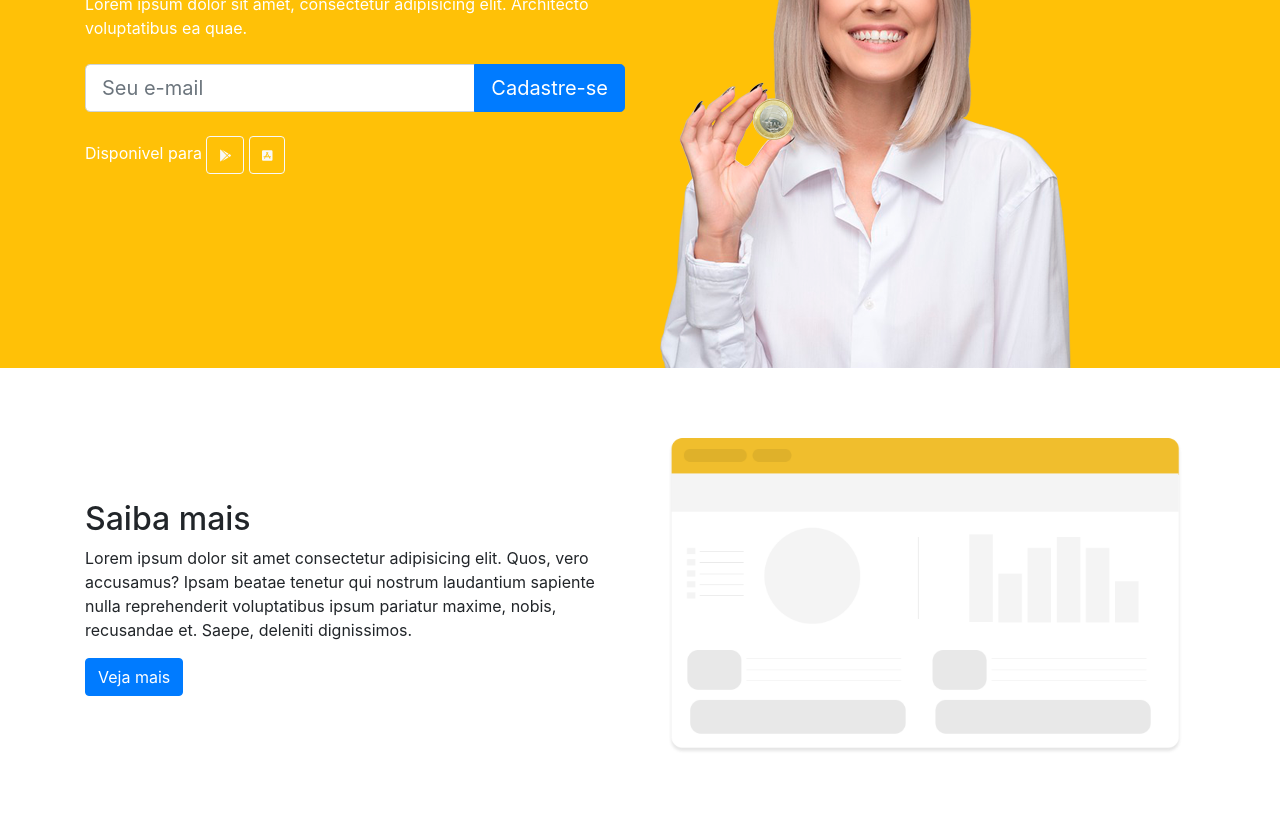
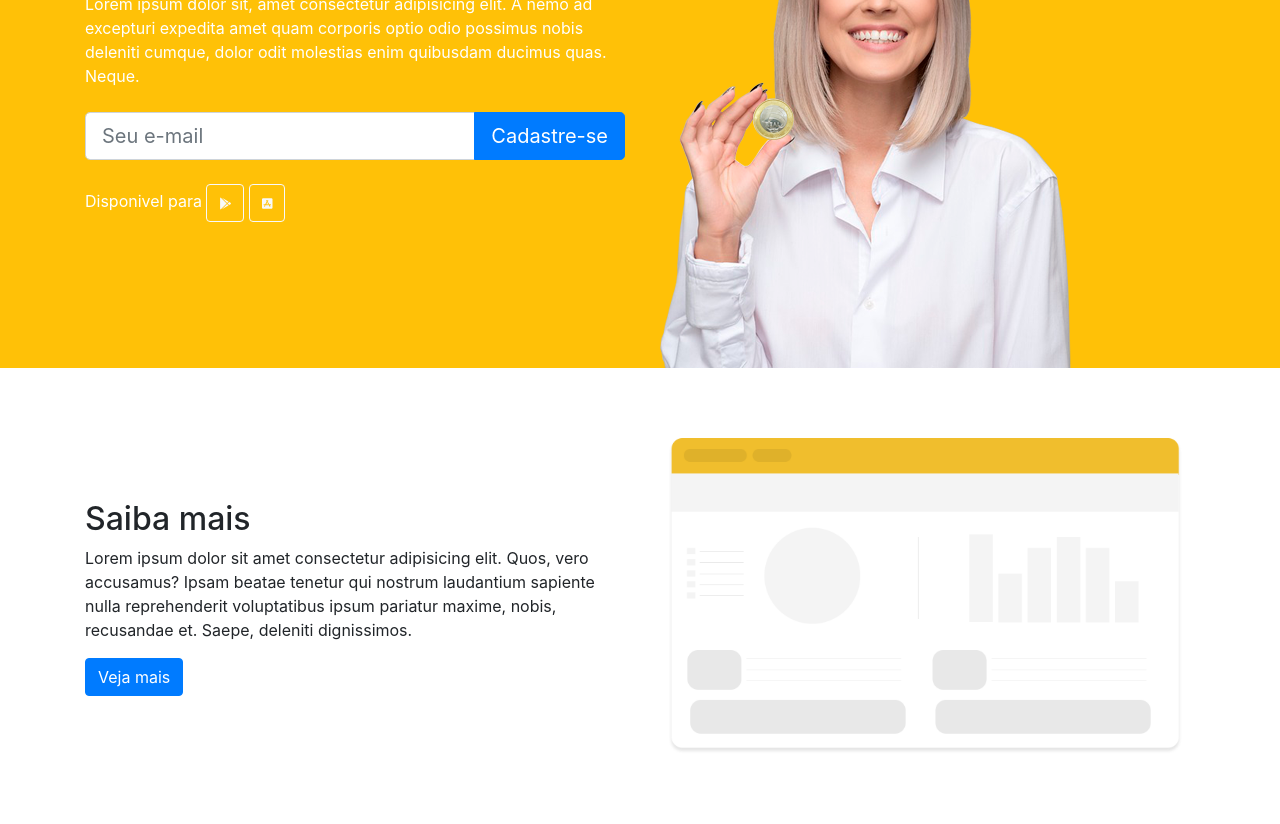
Before and after one commit to Jonatas-Serra/Estudo-Bootstrap01, a plain HTML site: page index.html in a window 1280 px wide. Shown: the part 213-1037 px from the top of the page. Drawn offline with nearby package versions, Linux system fonts and the light colour scheme.

Commit message:
Alteraçao

```diff
--- a/index.html
+++ b/index.html
@@ -49,7 +49,7 @@
                     <div class="col-md-6 d-flex">
                        <div class="align-self-cener">
                         <h1 class="display-4">Suas contas, descomplicadas</h1>
-                        <p>Lorem ipsum dolor sit amet, consectetur adipisicing elit. Architecto voluptatibus ea quae.
+                        <p>Lorem ipsum dolor sit, amet consectetur adipisicing elit. A nemo ad excepturi expedita amet quam corporis optio odio possimus nobis deleniti cumque, dolor odit molestias enim quibusdam ducimus quas. Neque.
                         </p>
                         <form class="mt-4 mb-4">
                             <div class="input-group input-group-lg">
```
